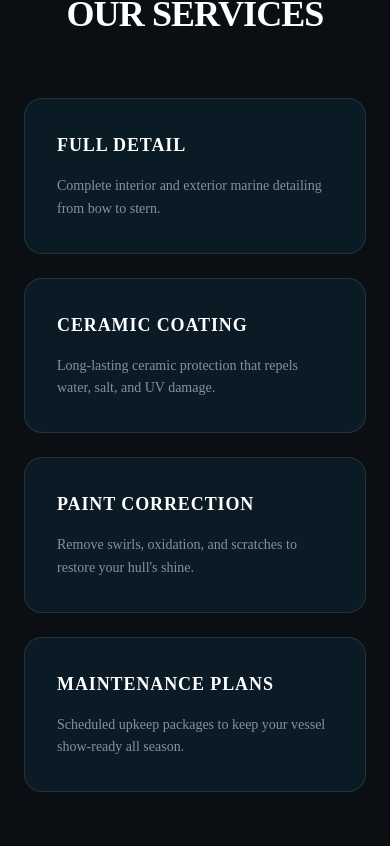
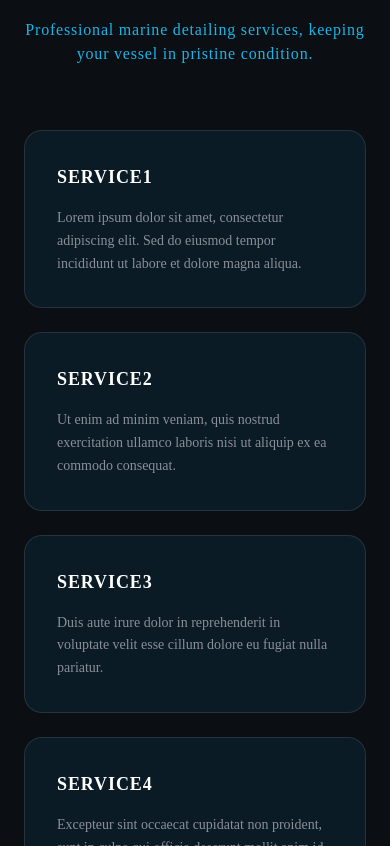
Before and after one commit to blacktidedetailingnj/Black-Tide-Detailing-NJ, a Next.js app in the folder my-app/: page / in a window 390 px wide. Shown: the part 978-1824 px from the top of the page. Built offline with nearby package versions, Linux system fonts and the light colour scheme.

Commit message:
Initial landing page implementation

```diff
--- a/my-app/app/page.tsx
+++ b/my-app/app/page.tsx
@@ -6,20 +6,20 @@ import Footer from "@/components/layout/Footer";
 
 const services = [
   {
-    title: "Full Detail",
-    description: "Complete interior and exterior marine detailing from bow to stern.",
+    title: "Service1",
+    description: "Lorem ipsum dolor sit amet, consectetur adipiscing elit. Sed do eiusmod tempor incididunt ut labore et dolore magna aliqua.",
   },
   {
-    title: "Ceramic Coating",
-    description: "Long-lasting ceramic protection that repels water, salt, and UV damage.",
+    title: "Service2",
+    description: "Ut enim ad minim veniam, quis nostrud exercitation ullamco laboris nisi ut aliquip ex ea commodo consequat.",
   },
   {
-    title: "Paint Correction",
-    description: "Remove swirls, oxidation, and scratches to restore your hull's shine.",
+    title: "Service3",
+    description: "Duis aute irure dolor in reprehenderit in voluptate velit esse cillum dolore eu fugiat nulla pariatur.",
   },
   {
-    title: "Maintenance Plans",
-    description: "Scheduled upkeep packages to keep your vessel show-ready all season.",
+    title: "Service4",
+    description: "Excepteur sint occaecat cupidatat non proident, sunt in culpa qui officia deserunt mollit anim id est laborum.",
   },
 ];
 
@@ -41,7 +41,7 @@ export default function HomePage() {
       <section className="relative min-h-screen flex flex-col items-center justify-center text-center px-6 overflow-hidden">
         <div className="absolute inset-0 z-0">
           <Image
-            src="/placeholder.png"
+            src="/placeholder2.png"
             alt="Hero background"
             fill
             className="object-cover opacity-70"
@@ -74,8 +74,8 @@ export default function HomePage() {
       {/* SERVICES */}
       <section className="py-24 px-6 max-w-6xl mx-auto">
         <div className="text-center mb-16">
-          <p className="text-glow text-sm tracking-[0.4em] uppercase mb-3">What We Do</p>
           <h2 className="text-4xl md:text-5xl font-black uppercase tracking-tight">Our Services</h2>
+          <p className="text-glow mt-4 tracking-wider">Professional marine detailing services, keeping your vessel in pristine condition.</p>
         </div>
         <div className="grid grid-cols-1 sm:grid-cols-2 lg:grid-cols-4 gap-6">
           {services.map((service) => (
@@ -94,9 +94,8 @@ export default function HomePage() {
       <section id="work" className="py-24 px-6 bg-secondary/20">
         <div className="max-w-6xl mx-auto">
           <div className="text-center mb-16">
-            <p className="text-glow text-sm tracking-[0.4em] uppercase mb-3">Portfolio</p>
             <h2 className="text-4xl md:text-5xl font-black uppercase tracking-tight">Our Work</h2>
-            <p className="text-metallic mt-4 tracking-wider">See our marine detailing transformations</p>
+            <p className="text-glow mt-4 tracking-wider">See our marine detailing transformations</p>
           </div>
           <div className="grid grid-cols-1 sm:grid-cols-2 lg:grid-cols-3 gap-4">
             {galleryImages.map((img, i) => (
--- a/my-app/components/layout/NavBar.tsx
+++ b/my-app/components/layout/NavBar.tsx
@@ -15,6 +15,7 @@ export default function NavBar() {
   const pathname = usePathname();
 
   return (
+    <>
       <nav className="fixed top-0 left-0 right-0 z-50 bg-base/80 backdrop-blur-md border-b border-metallic/20">
         <div className="flex items-center justify-between px-8 py-4 md:justify-center">
 
@@ -43,30 +44,42 @@ export default function NavBar() {
           {/* Mobile hamburger button */}
           <button
             className="md:hidden flex flex-col gap-1.5 p-2 mr-auto"
-          onClick={() => setMenuOpen(!menuOpen)}
-          aria-label="Toggle menu"
+            onClick={() => setMenuOpen(true)}
+            aria-label="Open menu"
           >
-          <span className={`block w-6 h-0.5 bg-white transition-all duration-300 ${menuOpen ? "rotate-45 translate-y-2" : ""}`} />
-          <span className={`block w-6 h-0.5 bg-white transition-all duration-300 ${menuOpen ? "opacity-0" : ""}`} />
-          <span className={`block w-6 h-0.5 bg-white transition-all duration-300 ${menuOpen ? "-rotate-45 -translate-y-2" : ""}`} />
+            <span className="block w-6 h-0.5 bg-white" />
+            <span className="block w-6 h-0.5 bg-white" />
+            <span className="block w-6 h-0.5 bg-white" />
+          </button>
+        </div>
+      </nav>
+
+      {/* Full-screen mobile overlay */}
+      <div className={`fixed inset-0 z-[100] bg-base flex flex-col transition-opacity duration-300 ${menuOpen ? "opacity-100 pointer-events-auto" : "opacity-0 pointer-events-none"}`}>
+
+        {/* Close button */}
+        <div className="flex justify-end px-8 py-6 border-b border-metallic/20">
+          <button
+            onClick={() => setMenuOpen(false)}
+            aria-label="Close menu"
+            className="text-white/70 hover:text-glow transition-colors duration-300 text-3xl leading-none"
+          >
+            ✕
           </button>
         </div>
 
-      {/* Mobile dropdown */}
-      <div className={`md:hidden overflow-hidden transition-all duration-300 ${menuOpen ? "max-h-56" : "max-h-0"}`}>
-        <ul className="flex flex-col items-center gap-6 py-6 px-8 border-t border-metallic/20">
+        {/* Links */}
+        <ul className="flex flex-col">
           {links.map((link) => {
             const isActive = pathname === link.href;
             return (
-              <li key={link.href}>
+              <li key={link.href} className="border-b border-metallic/20">
                 <Link
                   href={link.href}
-                  className={`text-base tracking-widest uppercase transition-colors duration-300 ${
-                    isActive
-                      ? "text-white font-bold"
-                      : "text-white/70 hover:text-glow"
+                  onClick={() => setMenuOpen(false)}
+                  className={`flex items-center px-8 py-6 text-xl tracking-widest uppercase transition-colors duration-300 ${
+                    isActive ? "text-white font-bold" : "text-white/70 hover:text-glow"
                   }`}
-                  onClick={() => setMenuOpen(false)}
                 >
                   {link.label}
                 </Link>
@@ -75,6 +88,6 @@ export default function NavBar() {
           })}
         </ul>
       </div>
-    </nav>
+    </>
   );
 }
```
Also changed, not shown: 2 other files (tests, documents, lock files or other folders). Lines whose indentation alone changed are shown as unchanged.
